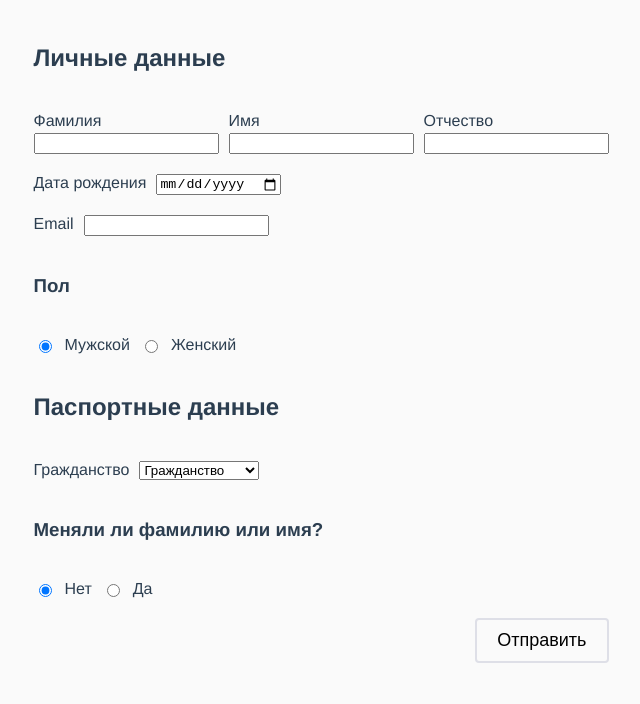
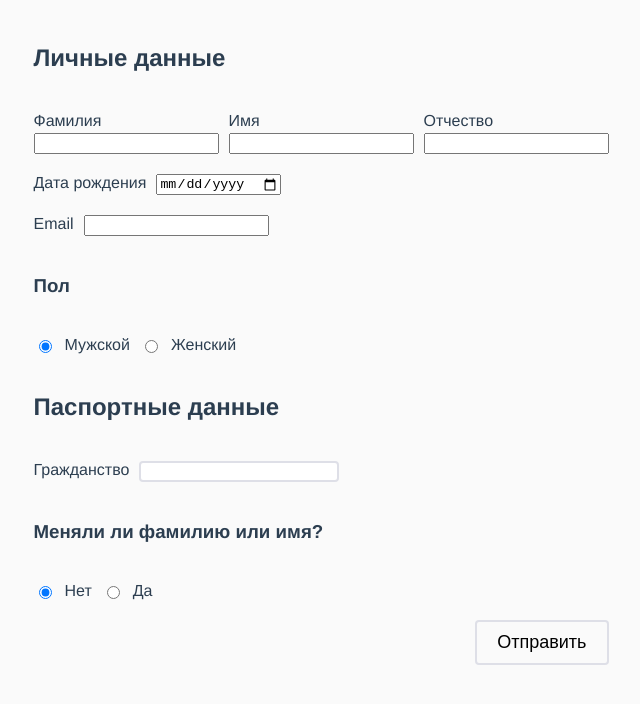
Before and after one commit to ozon-edu-vue-2021/required-task-4-sorokinaolga, a Vue app: page / in a window 1280 px wide. Shown: the top 704 px of the page, without its empty margins (319-959 px from the left). Built offline with nearby package versions, Linux system fonts and the light colour scheme.

Commit message:
Вторая часть задания

```diff
--- a/package.json
+++ b/package.json
@@ -10,6 +10,7 @@
   "dependencies": {
     "core-js": "^3.6.5",
     "vue": "^2.6.11",
+    "vue-click-outside": "^1.1.0",
     "vue-svg-loader": "^0.16.0",
     "vuedraggable": "^2.24.3"
   },
--- a/src/components/Form.vue
+++ b/src/components/Form.vue
@@ -56,12 +56,29 @@
         <label for="gender">Женский</label>
       </div>
       <h2>Паспортные данные</h2>
-      <div class="row">
+      <div class="row nationality-selector" v-click-outside="hideDropdown">
         <label for="nationality">Гражданство</label>
-        <select v-model="formData.nationality" id="nationality">
-          <option disabled value="">Гражданство</option>
-          <option v-for="item in citizenship" :key="item.id">{{ item.nationality }}</option>
-        </select>
+        <input
+          v-model="searchNationality"
+          id="nationality"
+          @focus="isDropdownOpen = true"
+        />
+          <div
+            v-if="isDropdownOpen"
+            class="nationality-selector__dropdown"
+          >
+            <ul
+              v-if="citizenship.length"
+            >
+              <li
+                v-for="item in citizenship"
+                :key="item.id"
+                @click="selectNationality(item.nationality)"
+              >
+                {{ item.nationality }}
+              </li>
+            </ul>
+          </div>
       </div>
       <div v-if="formData.nationality === 'Russia'" class="row">
         <div class="col">
@@ -171,10 +188,15 @@
 </template>
 
 <script>
+import ClickOutside from 'vue-click-outside';
+import { throttle } from '../throttle.js';
 import citizenship from '../assets/data/citizenships.json';
 import passportTypes from '../assets/data/passport-types.json';
 
 export default {
+  directives: {
+    ClickOutside,
+  },
   data() {
     return {
       citizenship: citizenship,
@@ -197,14 +219,38 @@ export default {
         isChangeName: false,
         lastSurname: '',
         lastName: ''
-      }
+      },
+      isDropdownOpen: false,
+      searchNationality: '',
+      throttledSearchNationality: null,
     };
   },
+  created() {
+    this.throttledSearchNationality = throttle(this.getNationality, 500);
+  },
   methods: {
-    submitData: function() {
+    submitData() {
       console.log(JSON.stringify(this.formData));
+    },
+    hideDropdown() {
+      this.isDropdownOpen = false;
+    },
+    selectNationality(selectedItem) {
+      this.formData.nationality = selectedItem;
+      this.searchNationality = selectedItem;
+      this.isDropdownOpen = false;
+    },
+    getNationality(searchWord) {
+      this.citizenship = citizenship.filter((item) =>
+        item.nationality.toLowerCase().includes(searchWord.toLowerCase())
+      );
     }
   },
+  watch: {
+    searchNationality(newValue) {
+      this.throttledSearchNationality(newValue);
+    }
+  }
 };
 </script>
 
@@ -226,6 +272,34 @@ export default {
   flex-direction: column;
   gap: 3px;
 }
+.nationality-selector {
+  position: relative;
+}
+.nationality-selector input {
+  width: 200px;
+  border: 2px solid #DEDFE7;
+  border-radius: 4px;
+}
+.nationality-selector__dropdown ul {
+  margin: 0;
+  padding: 0;
+	width: 200px;
+	border: 1px solid #DEDFE7;
+	position: absolute;
+	background: #fff;
+  top: 20px;
+  left: 106px;
+  height: 100px;
+  overflow: auto;
+}
+.nationality-selector__dropdown li {
+  list-style: none;
+	cursor: pointer;
+	padding: 5px 15px;
+}
+.nationality-selector__dropdown li:hover {
+  background-color: #DEDFE7;
+}
 .button {
   align-self: flex-end;
   border-radius: 4px;
--- /dev/null
+++ b/src/throttle.js
@@ -0,0 +1,10 @@
+export function throttle(f, t) {
+  const calls = {};
+  return function (args) {
+    let previousCall = calls.lastCall;
+    if (previousCall === undefined || Date.now() - previousCall > t) {
+      calls.lastCall = Date.now();
+      f(args);
+    }
+  };
+}
```
Also changed, not shown: 1 other file (tests, documents, lock files or other folders).
